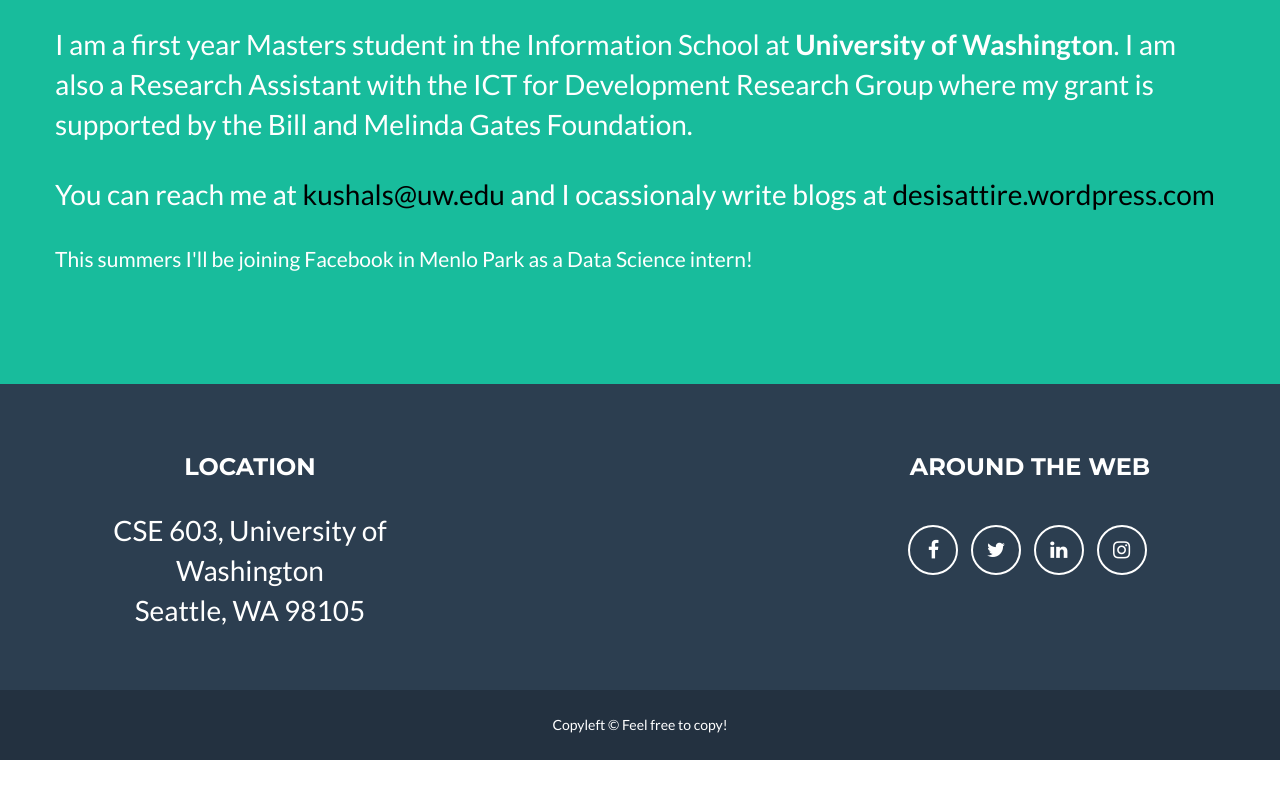
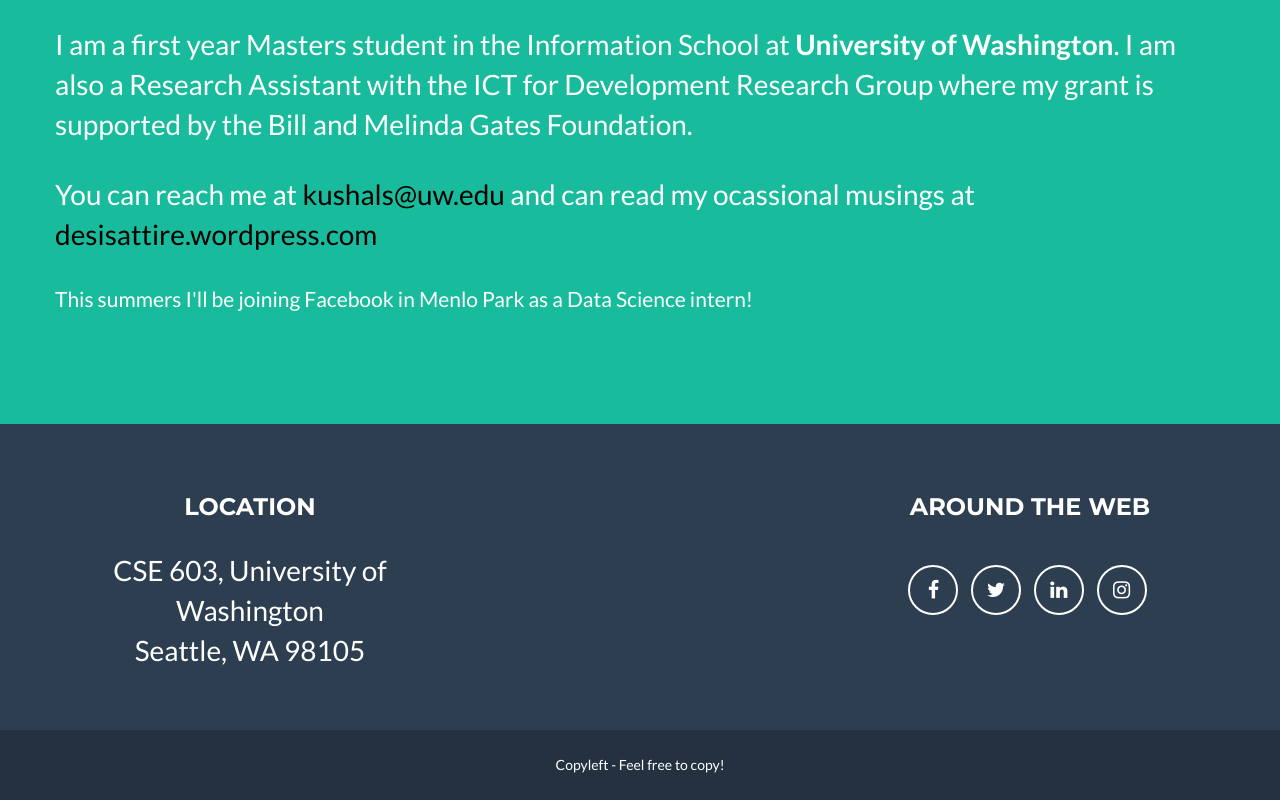
Before and after one commit to kns94/kns94.github.io, a website: page index.html in a window 1280 px wide. Shown: the part 1914-2714 px from the top of the page. Before the commit the page ends 2674 px from the top, so only its background shows below. Drawn offline with nearby package versions, Linux system fonts and the light colour scheme.

Commit message:
Edited about section and a few links

```diff
--- a/index.html
+++ b/index.html
@@ -166,7 +166,7 @@
             <div class="row">
                     <p>  I am a first year Masters student in the Information School at <b>University of Washington</b>. I am also a Research Assistant with the ICT for Development Research Group where my grant is supported by the Bill and Melinda Gates Foundation. </p>
                     <br/>
-                    <p> You can reach me at <a href="mailto:kushals@uw.edu">kushals@uw.edu</a> and I ocassionaly write blogs at <a href = "https://desisattire.wordpress.com/">desisattire.wordpress.com</a></p>
+                    <p> You can reach me at <a href="mailto:kushals@uw.edu">kushals@uw.edu</a> and can read my ocassional musings at <a href = "https://desisattire.wordpress.com/" target='_blank'>desisattire.wordpress.com</a></p>
                     <br/>
                     <p class = 'small'> This summers I'll be joining Facebook in Menlo Park as a Data Science intern!</p>
 
@@ -211,7 +211,7 @@
             <div class="container">
                 <div class="row">
                     <div class="col-lg-12">
-                        Copyleft &copy; Feel free to copy!
+                        Copyleft - Feel free to copy!
                     </div>
                 </div>
             </div>
```
